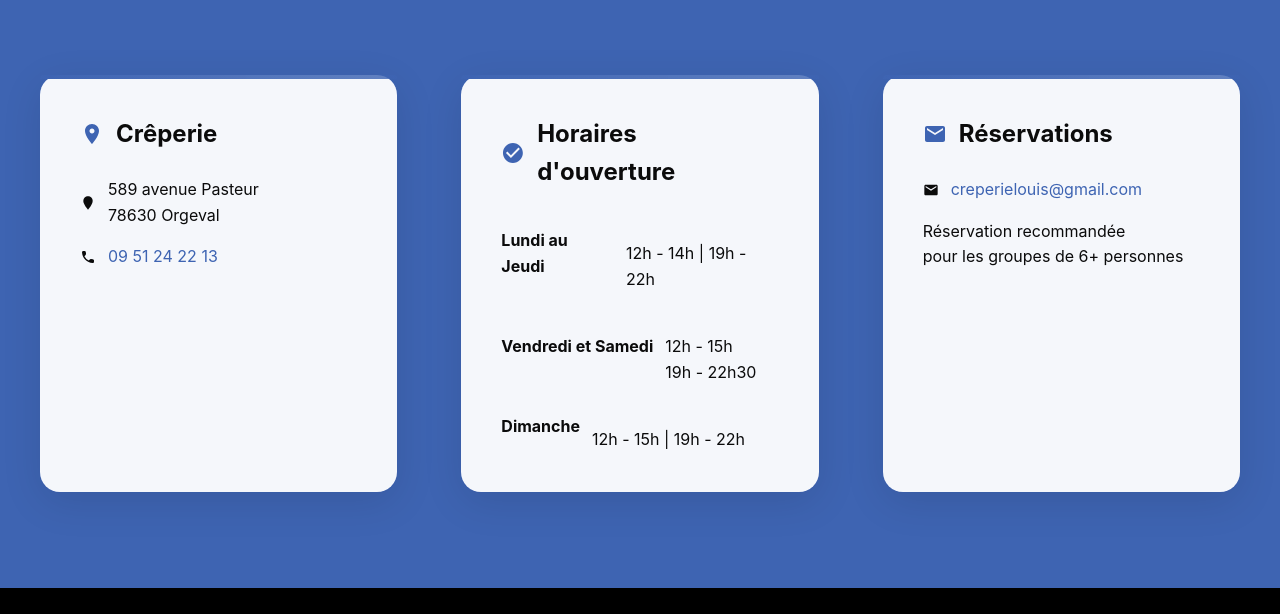
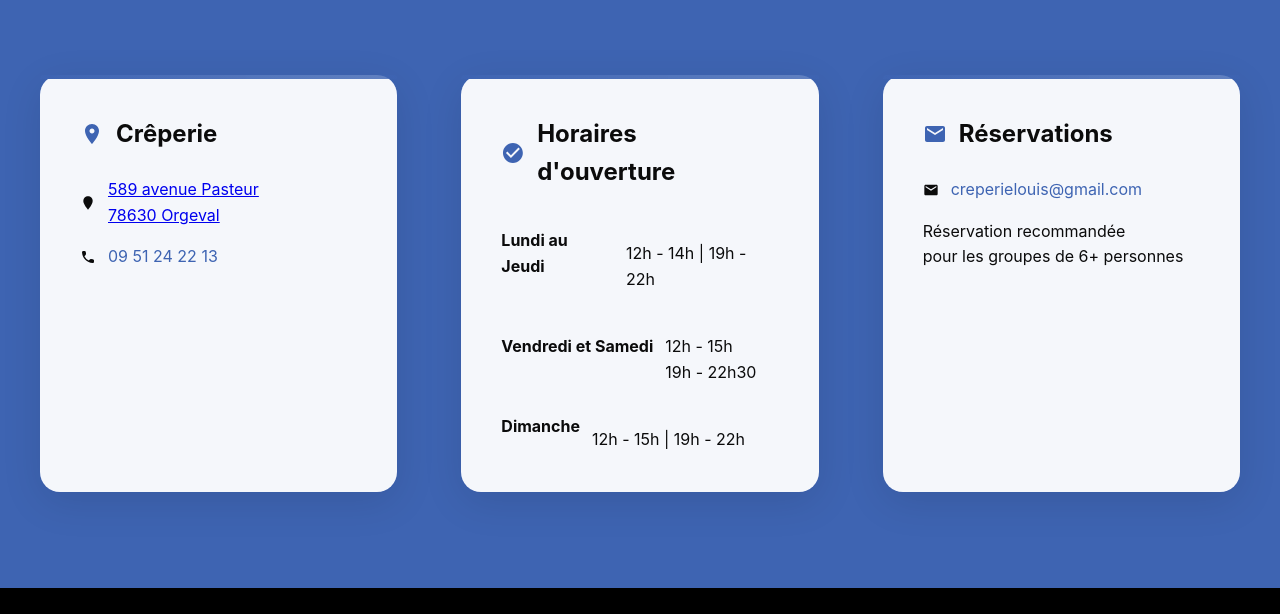
Before and after one commit to BoleaOrg/bolea-cl.fr, a plain HTML site: page next.html in a window 1280 px wide. Shown: the part 9165-9779 px from the top of the page. Drawn offline with Linux system fonts and the light colour scheme.

Commit message:
link for address

```diff
--- a/next.html
+++ b/next.html
@@ -122,8 +122,7 @@
                     <svg width="16" height="16" viewBox="0 0 24 24" fill="currentColor">
                         <path d="M12 2C8.13 2 5 5.13 5 9c0 5.25 7 13 7 13s7-7.75 7-13c0-3.87-3.13-7-7-7z"/>
                     </svg>
-                    589 avenue Pasteur<br>
-                    78630 Orgeval
+                    <a href="https://maps.app.goo.gl/snyA3Lf5TDh2SPaA8">589 avenue Pasteur<br>78630 Orgeval</a>
                 </div>
                 <div class="contact-item">
                     <svg width="16" height="16" viewBox="0 0 24 24" fill="currentColor">
```
